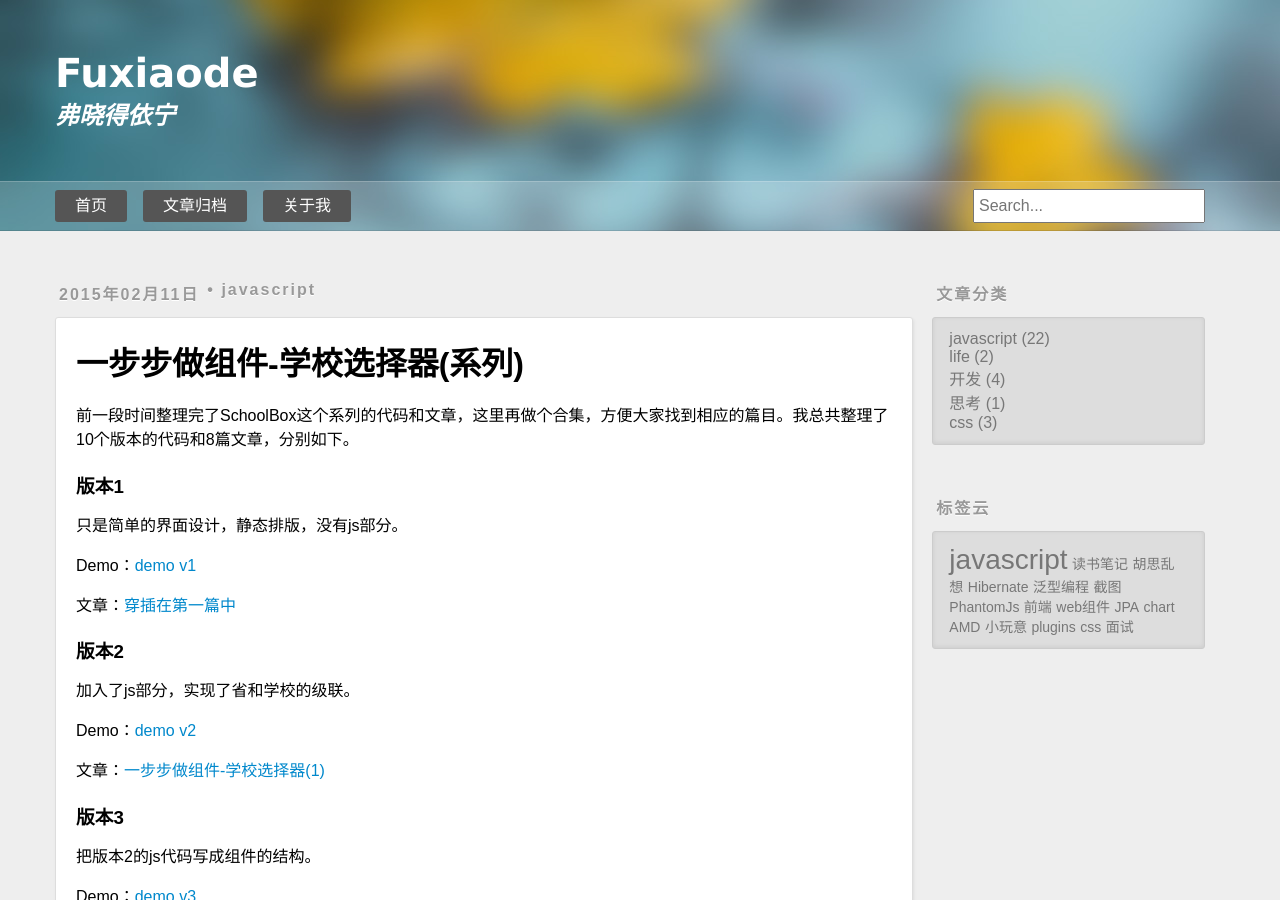
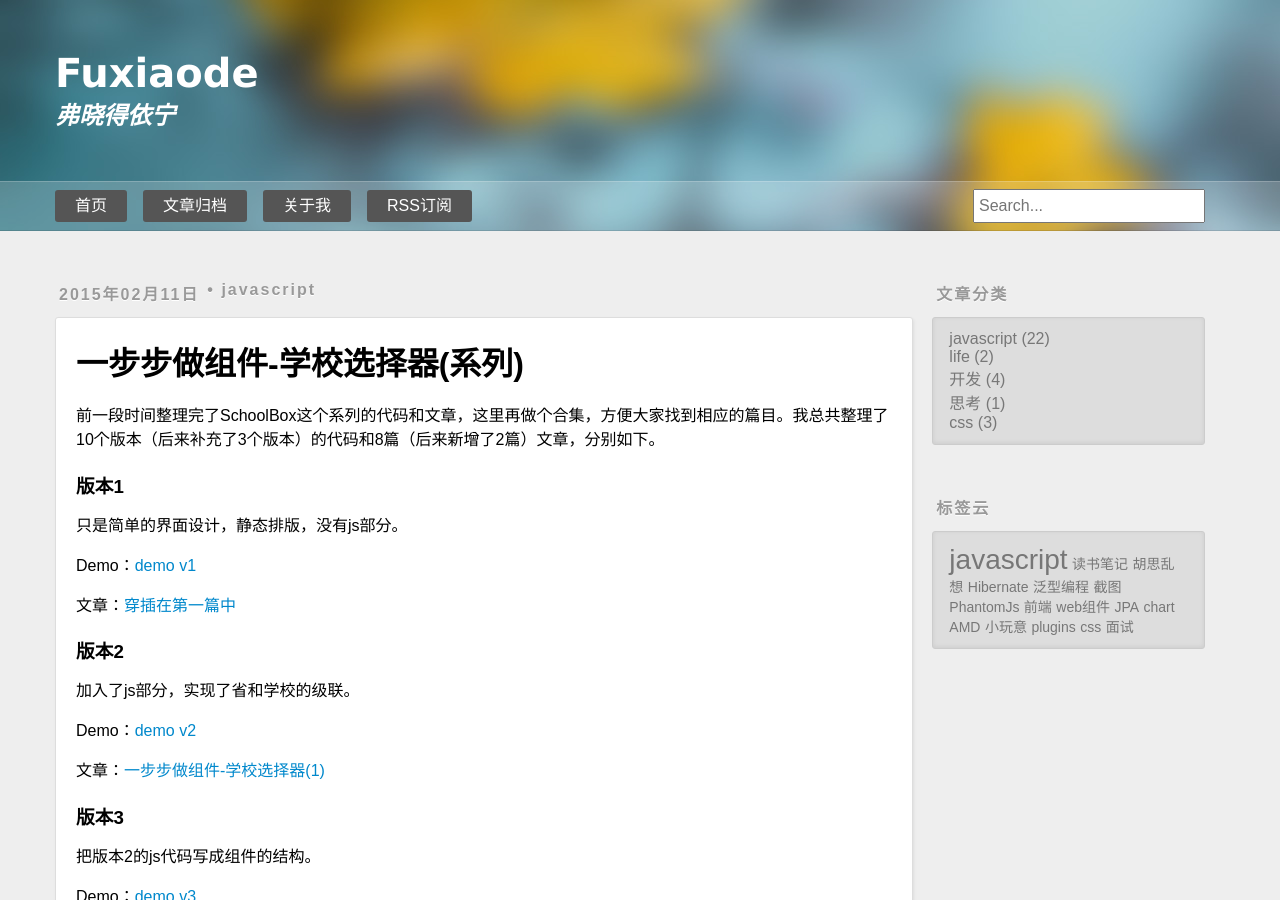
Before and after one commit to danislyn/danislyn.github.com, a Jekyll site: the page built from _posts/javascript/2015-02-11-step-by-step-js-component-schoolbox-collections.md, in a window 1280 px wide and 900 px high. Built offline with Jekyll 4.4.1, drawn with Linux system fonts in a browser that asks for light colours; nearby versions of some CDN libraries; comment, search, counter and statistics services are not loaded.

Commit message:
update post

```diff
--- a/_includes/custom/default.html
+++ b/_includes/custom/default.html
@@ -55,11 +55,11 @@
 	                        <li>
 	                            <a href="/archive.html">文章归档</a>
 	                        </li>
-	                        <!-- <li>
-	                            <a>展示</a>
-	                        </li> -->
 	                        <li>
 	                            <a href="/about.html">关于我</a>
+	                        </li>
+	                        <li>
+	                            <a href="/atom.xml" target="_blank">RSS订阅</a>
 	                        </li>
 	                        <li class="search">
 	                        	<form action="search.html" method="get">
--- a/_posts/javascript/2015-02-11-step-by-step-js-component-schoolbox-collections.md
+++ b/_posts/javascript/2015-02-11-step-by-step-js-component-schoolbox-collections.md
@@ -6,7 +6,7 @@ tags: [javascript, web组件]
 ---
 {% include JB/setup %}
 
-前一段时间整理完了SchoolBox这个系列的代码和文章，这里再做个合集，方便大家找到相应的篇目。我总共整理了10个版本的代码和8篇文章，分别如下。
+前一段时间整理完了SchoolBox这个系列的代码和文章，这里再做个合集，方便大家找到相应的篇目。我总共整理了10个版本（后来补充了3个版本）的代码和8篇（后来新增了2篇）文章，分别如下。
 
 <!-- break -->
 
```
Also changed, not shown: _posts/javascript/2015-04-04-step-by-step-js-component-schoolbox-8.md (+2 -2 lines).
